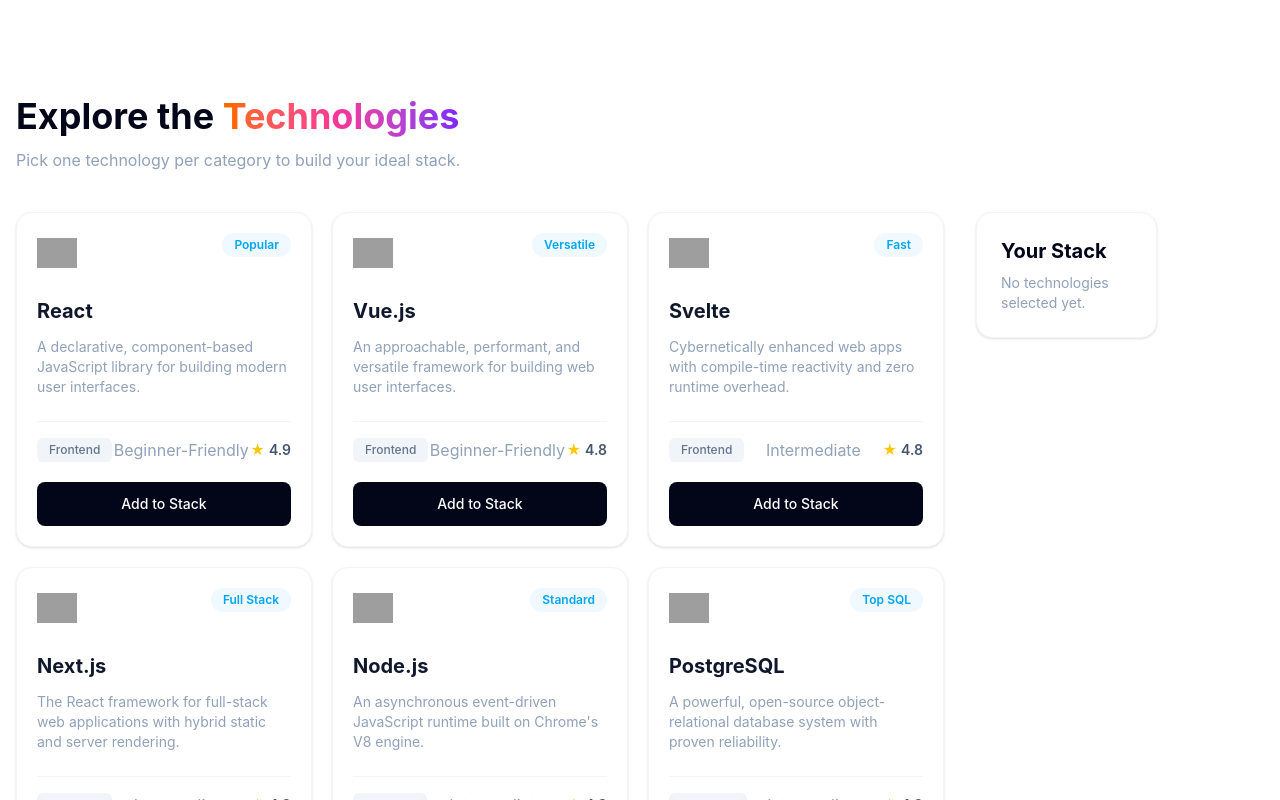
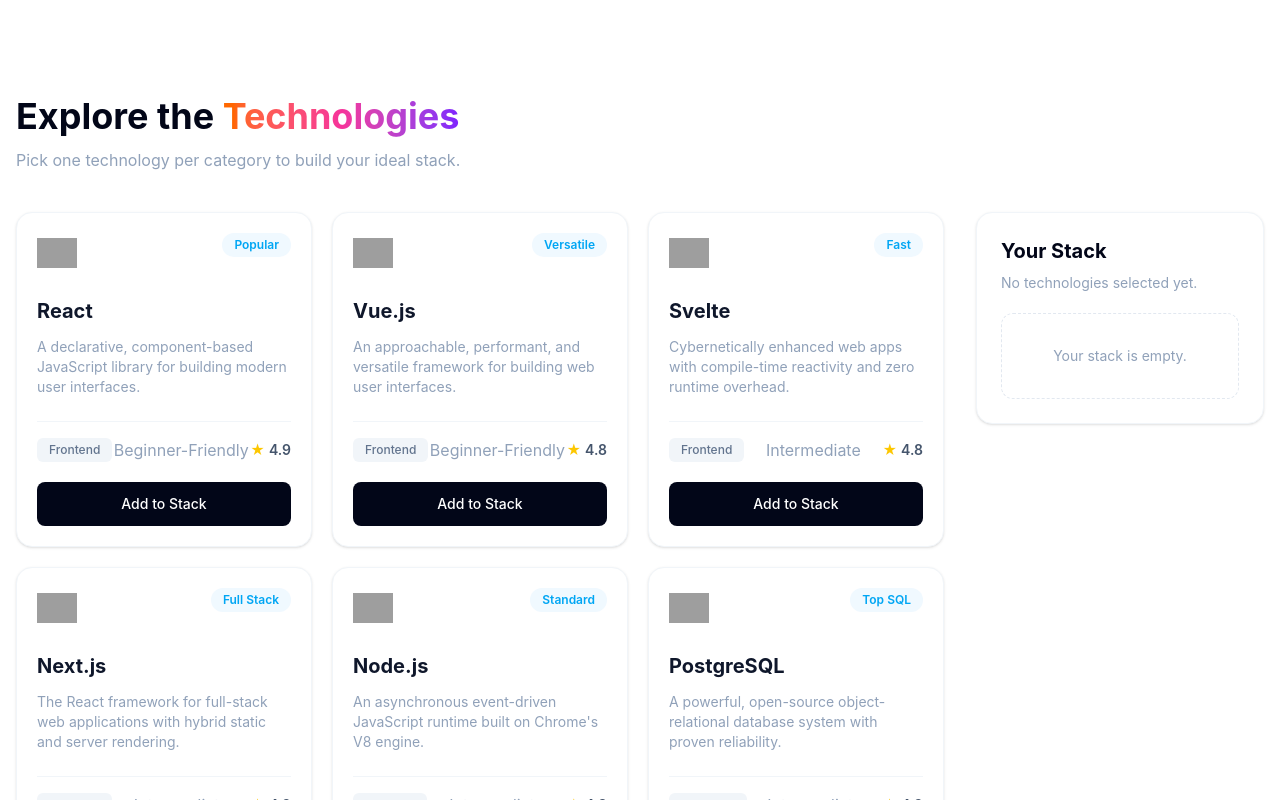
Before and after one commit to MasudRanaOfficial/A05-Dev-Stack, a React (Vite) app: page / in a window 1280 px wide. Shown: the top 800 px of the page. Built offline with nearby package versions, Linux system fonts and the light colour scheme; grey boxes are pictures that could not be loaded.

Commit message:
implement EmptyStack component and integrate it into StackSidebar

```diff
--- a/src/components/stack/EmptyStack.tsx
+++ b/src/components/stack/EmptyStack.tsx
@@ -0,0 +1,8 @@
+export function EmptyStack() {
+
+  return (
+    <div className="mt-5 rounded-xl border border-dashed border-slate-200 py-8 text-center">
+      <p className="text-sm text-slate-400">Your stack is empty.</p>
+    </div>
+  )
+}
--- a/src/components/stack/StackItem.tsx
+++ b/src/components/stack/StackItem.tsx
@@ -0,0 +1,21 @@
+import type { Technology } from "../../types/technology";
+
+export interface StackItemProps {
+  item: Technology;
+}
+
+export default function StackItem({ item }: StackItemProps) {
+
+  return (
+    <div className="flex items-center justify-between rounded-lg border border-slate-200 p-3">
+      <div className="flex items-center gap-3">
+        <img src={item.icon} alt={item.name} className="h-9 w-9 object-contain"/>
+        <div>
+          <h4 className="text-sm font-bold leading-none text-slate-950">{item.name}</h4>
+          <p className="mt-1 text-[10px] text-slate-950">{item.category}</p>
+        </div>
+      </div>
+      <button type="button" className="text-2xl leading-none text-slate-950 hover:text-slate-700">⨉</button>
+    </div>
+  )
+}
--- a/src/components/stack/StackSidebar.tsx
+++ b/src/components/stack/StackSidebar.tsx
@@ -0,0 +1,31 @@
+import type { Technology } from "../../types/technology";
+import { EmptyStack } from "./EmptyStack";
+import StackItem from "./StackItem";
+
+export interface StackSidebarProps {
+  selectedStack: Technology[];
+}
+
+export default function StackSidebar({ selectedStack }: StackSidebarProps) {
+  const isSelected = selectedStack.length > 0;
+  return (
+    <div className="rounded-2xl border border-slate-100 bg-white p-6 shadow-sm">
+      <h3 className="text-xl font-bold text-slate-950">Your Stack</h3>
+      <p className="mt-2 text-sm text-slate-400">
+        {isSelected
+          ? `${selectedStack.length} Technology Selected`
+          : "No technologies selected yet."}
+      </p>
+      {!isSelected ? (
+        <EmptyStack />
+      ) : (
+        <div className="mt-5 space-y-3">
+          {selectedStack.map((item) => (
+            <StackItem key={item.id} item={item} />
+          ))}
+          <button type="button" className="mt-8 h-11 w-full rounded-lg border border-red-300 text-sm font-bold text-red-500">Remove All</button>
+        </div>
+      )}
+    </div>
+  );
+}
--- a/src/components/technologies/TechSection.tsx
+++ b/src/components/technologies/TechSection.tsx
@@ -25,7 +25,7 @@
           <div className="lg:col-span-9">
             <TechGrid technologies={technologies} />
           </div>
-          <aside className="lg:col-span-2">{sidebarSlot}</aside>
+          <aside className="lg:col-span-3">{sidebarSlot}</aside>
         </div>
       </div>
     </section>
--- a/src/components/technologies/TechnologiesContent.tsx
+++ b/src/components/technologies/TechnologiesContent.tsx
@@ -1,5 +1,6 @@
 import { use, useState } from "react";
 import type { Technology } from "../../types/technology";
+import StackSidebar from "../stack/StackSidebar";
 import TechSection from "./TechSection";
 
 interface TechnologiesContentProps {
@@ -12,14 +13,11 @@
   const technologies = use(technologiesPromise);
   const [selectedStack, setSelectedStack] = useState<Technology[]>([]);
 
-  console.log(selectedStack, setSelectedStack);
+  console.log(setSelectedStack);
 
   return (
     <TechSection technologies={technologies} sidebarSlot={
-      <div className="rounded-2xl border border-slate-100 bg-white p-6 shadow-sm">
-        <h3 className="text-xl font-bold text-slate-950">Your Stack</h3>
-        <p className="mt-2 text-sm text-slate-400">No technologies selected yet.</p>
-      </div>
+      <StackSidebar selectedStack={selectedStack}/>
     }></TechSection>
 
   );
```
